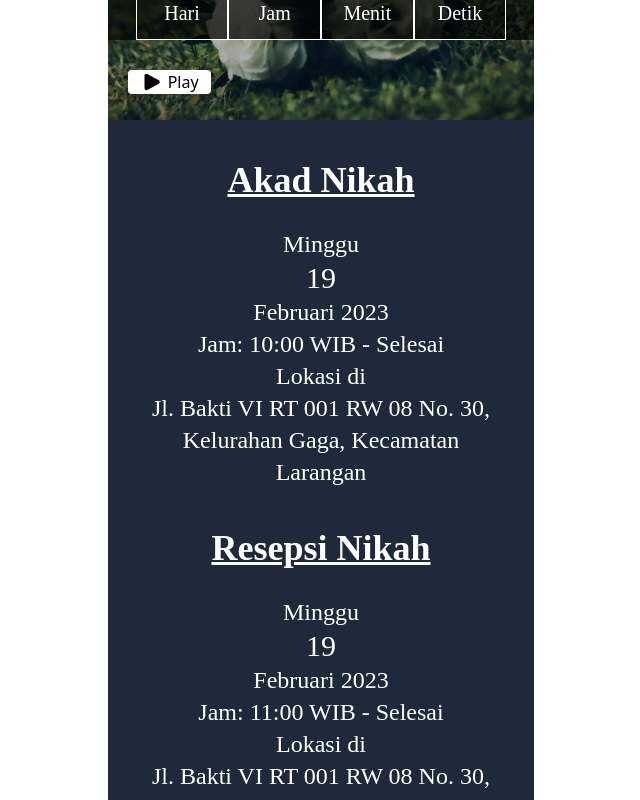
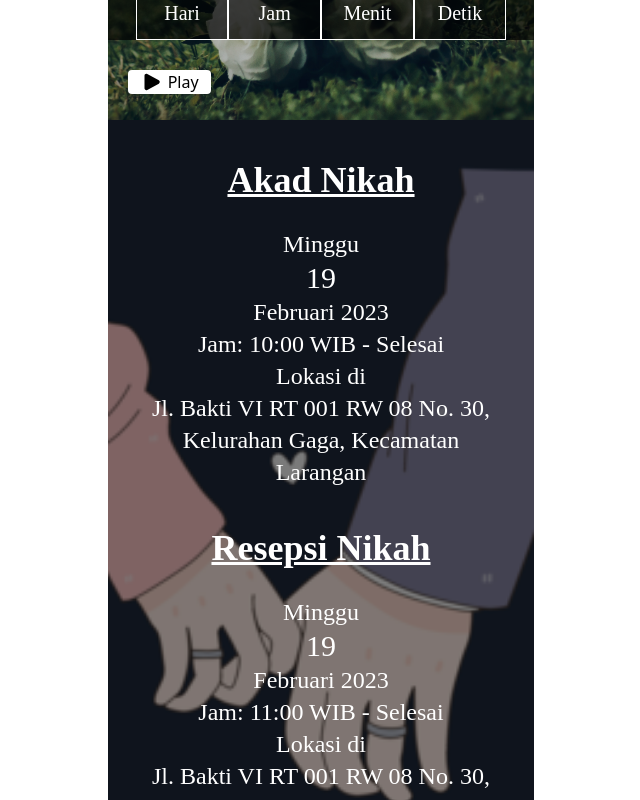
Before and after one commit to raflidev/undagan-online, a React (Create React App) app: page / in a window 1280 px wide. Shown: the part 680-1480 px from the top of the page, without its empty margins (319-959 px from the left). Built offline with nearby package versions, Linux system fonts and the light colour scheme; the HTML template or start-up script is replaced by a standard one; a web font is replaced by a local one.

Commit message:
add background

```diff
--- a/src/App.js
+++ b/src/App.js
@@ -4,6 +4,7 @@ import { useEffect, useRef, useState } from "react";
 import copy from "copy-to-clipboard";
 import Sound from "react-sound";
 import biw from "./assets/biw.mp3";
+import wedding from "./assets/images/wedding.png";
 
 function App() {
   const [timerDays, setTimerDays] = useState('00');
@@ -116,7 +117,8 @@ function App() {
         </div>
       </div>
       <div className="flex justify-center font-wondar">
-        <div className="w-full lg:w-2/6 min-h-screen pb-10 bg-slate-800 text-white px-10 pt-10 text-center space-y-10">
+        <div className="w-full lg:w-2/6 min-h-screen bg-slate-800 text-white  text-center bg-cover bg-center" style={{backgroundImage: `url(${wedding})` }}>
+          <div className="bg-black/50 px-10 pt-10 pb-10 space-y-10">
             <div>
               <div className="text-4xl underline font-semibold">Akad Nikah</div>
               <div className="grid grid-cols-1 text-2xl mt-7">
@@ -149,6 +151,7 @@ function App() {
                 <a href='https://goo.gl/maps/nT3UVpquQAj258cUA' rel="noreferrer" target="_blank" className="border border-white py-3 px-4 rounded hover:border-black hover:bg-white hover:text-black font-bold mt-10">
                   Open maps
                 </a>
+              </div>
             </div>
           </div>
         </div>
```
Also changed, not shown: src/assets/images/wedding.png (added). Lines whose indentation alone changed are shown as unchanged.
